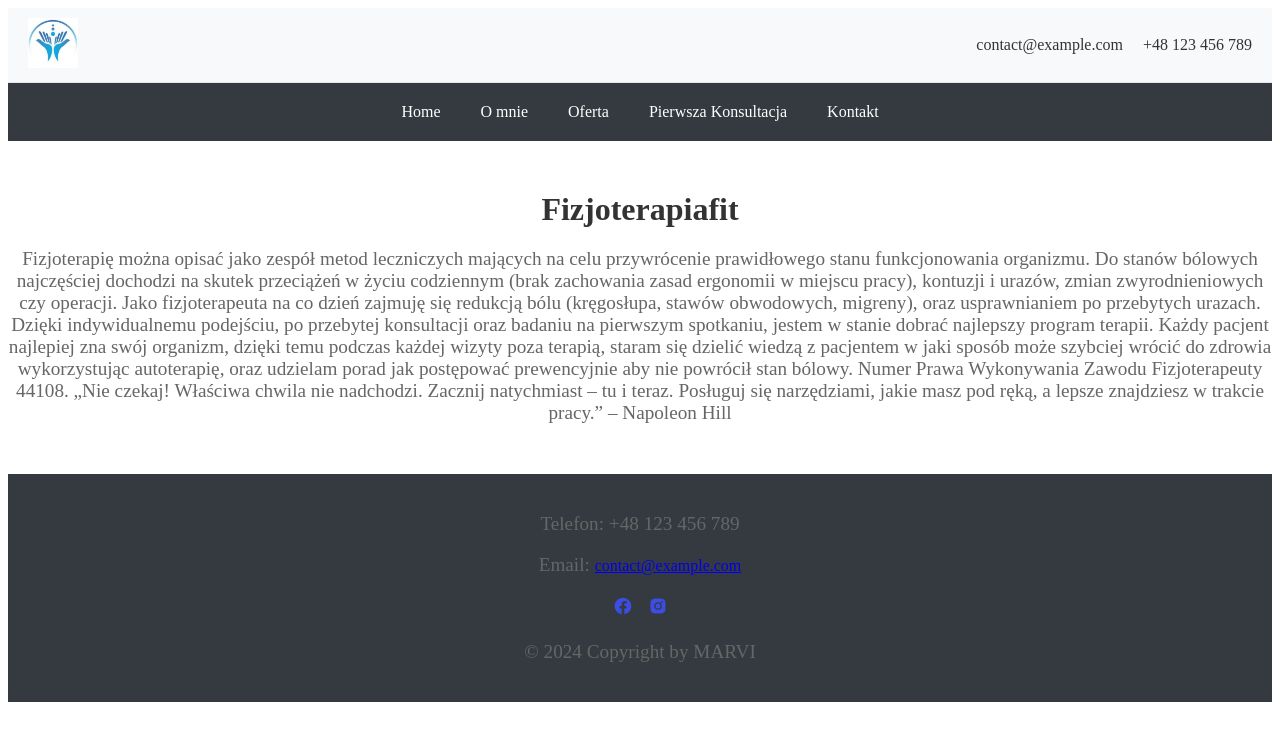
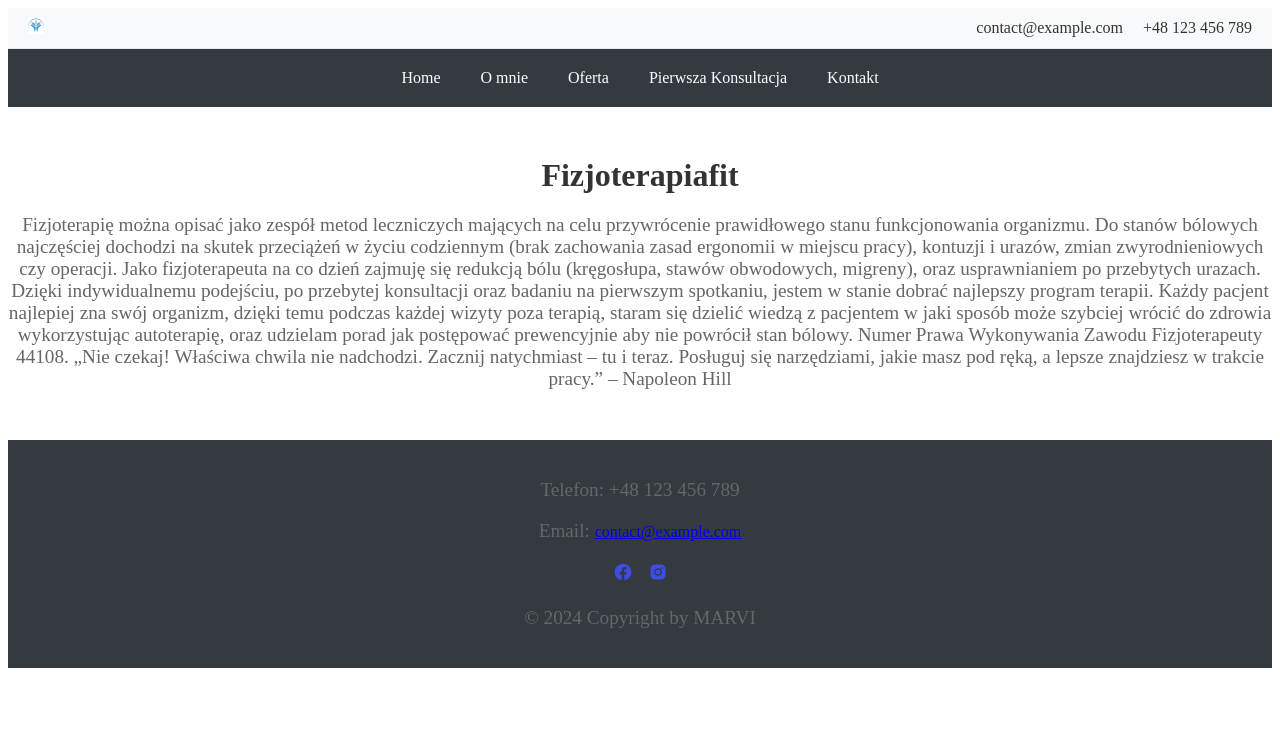
Before and after one commit to MikiMarcinkowski/strona-macka, a React (Vite) app: page / in a window 1280 px wide. Shown: the top 740 px of the page. Built offline with nearby package versions, Linux system fonts and the light colour scheme.

Commit message:
path logo

```diff
--- /dev/null
+++ b/src/assets/data.js
@@ -0,0 +1,2 @@
+const logo =
+src\assets\favicon\favicon-16x16.png
--- a/src/components/Header/Header.jsx
+++ b/src/components/Header/Header.jsx
@@ -5,7 +5,11 @@ function Header() {
   return (
     <header className={css.header}>
       <div className={css.logo}>
-        <img src="src/assets/android-chrome-192x192.png" alt="Logo" />
+        <img
+          src="src\assets\favicon\favicon-16x16.png
+"
+          alt="Logo"
+        />
       </div>
       <div className={css.contactInfo}>
         <a href="mailto:contact@example.com" className={css.email}>
```
